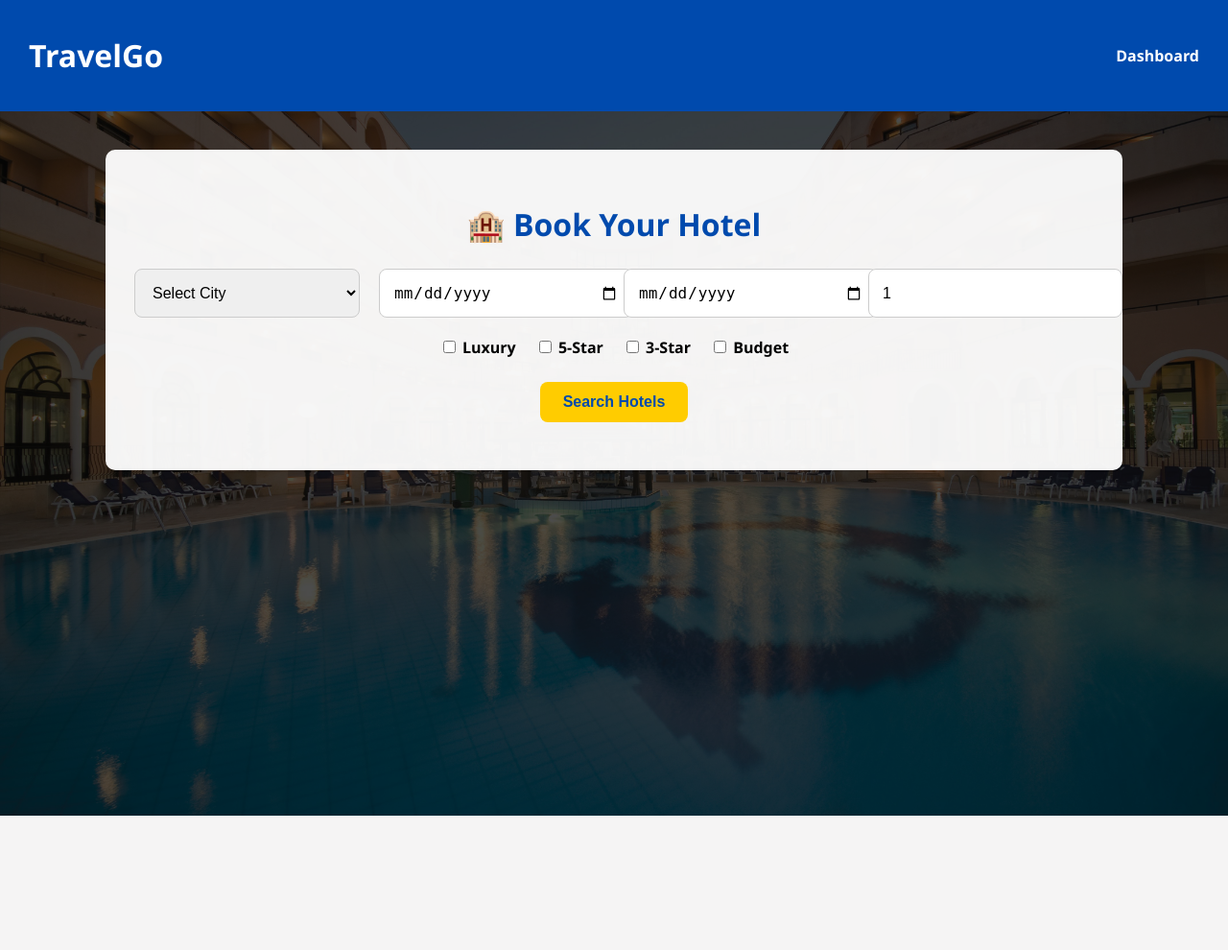
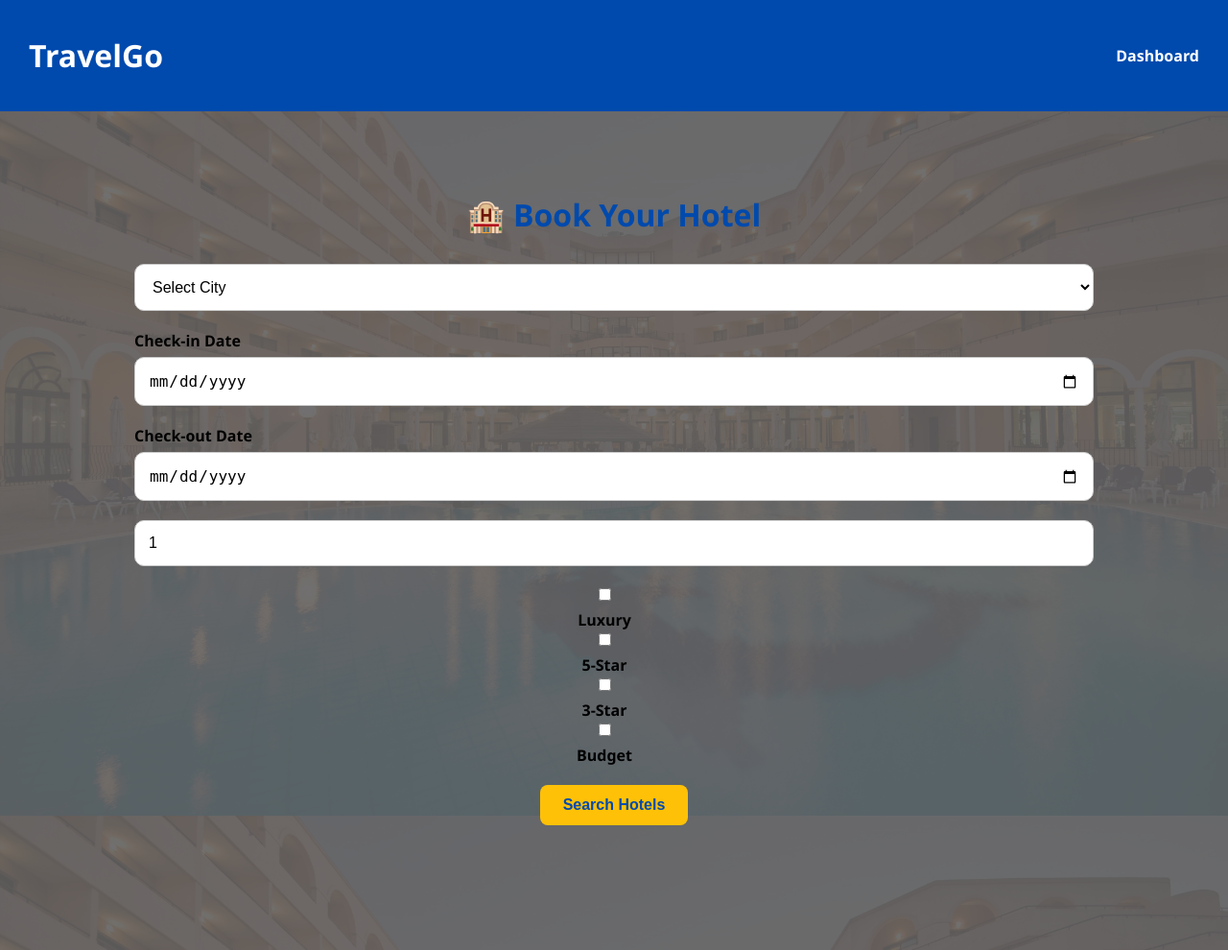
Before and after one commit to AlekhyaPenubakula/Travel-Booking-website_Ec2_Dynamodb_SNS, a Flask app: page /hotels in a window 1280 px wide. Shown: the whole page at 96% size. Before the commit the page ends 850 px from the top, so only its background shows below. Run offline with Flask 3, Linux system fonts and the light colour scheme.

Commit message:
Update hotels.html

```diff
--- a/travel_booking_system/templates/hotels.html
+++ b/travel_booking_system/templates/hotels.html
@@ -8,12 +8,12 @@
       margin: 0;
       padding: 0;
       font-family: 'Segoe UI', sans-serif;
-      background: url('/static/images/hotel.jpg') no-repeat center center fixed;
+      background: url('static/images/hotel.jpg') no-repeat center center fixed;
       background-size: cover;
     }
 
     .overlay {
-      background-color: rgba(0, 0, 0, 0.7);
+      background-color: rgba(98, 96, 96, 0.9);
       min-height: 100vh;
       padding-bottom: 50px;
     }
@@ -35,53 +35,60 @@
 
     .container {
       max-width: 1000px;
-      margin: 40px auto;
+      margin: 30px auto;
       padding: 30px;
-      background-color: rgba(255, 255, 255, 0.95);
-      border-radius: 10px;
     }
 
     h2 {
       text-align: center;
       color: #004aad;
       font-size: 32px;
-      margin-bottom: 25px;
+      margin-bottom: 30px;
+    }
+    form {
+      display: flex;
+      flex-direction: column;
+      gap: 20px;
     }
 
-    .form-section {
+    .container form {
+      margin-top: 30px;
+    }
+
+
+    .form-grid {
       display: grid;
       grid-template-columns: repeat(auto-fit, minmax(200px, 1fr));
-      gap: 20px;
-      margin-bottom: 20px;
+      gap: 25px; /* Increased gap between fields */
     }
 
     select, input[type="date"], input[type="number"] {
       padding: 14px;
       font-size: 16px;
       border: 1px solid #ccc;
-      border-radius: 8px;
+      border-radius: 10px;
       width: 100%;
+      background: white;
+      box-sizing: border-box;
     }
 
     .filters {
-      display: flex;
-      flex-wrap: wrap;
-      gap: 20px;
-      justify-content: center;
-      margin-bottom: 25px;
+      text-align: center;
+      margin: 20px 0;
     }
 
     .filters label {
-      font-weight: 600;
+      margin-right: 20px;
+      font-weight: bold;
     }
 
     .search-btn-container {
       text-align: center;
-      margin-bottom: 20px;
+      margin-top: 10px;
     }
 
     .book-btn {
-      background-color: #ffcc00;
+      background-color: #ffc107;
       color: #004aad;
       padding: 12px 24px;
       border: none;
@@ -92,6 +99,7 @@
       transition: all 0.3s ease;
     }
 
+
     .book-btn:hover {
       background-color: #004aad;
       color: white;
@@ -99,25 +107,33 @@
 
     .hotel-list {
       display: none;
+      margin-top: 20px;
     }
 
     .hotel-card {
       display: flex;
       justify-content: space-between;
       align-items: center;
-      background: #f0f6ff;
+      background: #eaf2fb;
       padding: 20px;
       margin-bottom: 15px;
-      border-radius: 10px;
+      border-radius: 12px;
       box-shadow: 0 4px 12px rgba(0,0,0,0.1);
     }
 
+    label {
+      font-weight: bold;
+      display: flex;
+      flex-direction: column;
+      gap: 6px;
+    }
+
     @media screen and (max-width: 768px) {
-      .hotel-card {
-        flex-direction: column;
-        align-items: flex-start;
-        gap: 12px;
+      form {
+        grid-template-columns: 1fr;
       }
+
+
     }
   </style>
 </head>
@@ -130,24 +146,26 @@
 
     <div class="container">
       <h2>🏨 Book Your Hotel</h2>
-
-      <!-- Form Section -->
-      <form id="hotel-search" onsubmit="event.preventDefault(); filterHotels();">
-        <div class="form-section">
+      <form id="hotel-search">
         <select id="city" required>
           <option value="">Select City</option>
           <option value="Hyderabad">Hyderabad</option>
           <option value="Bangalore">Bangalore</option>
           <option value="Chennai">Chennai</option>
         </select>
+        <label>
+          Check-in Date
+          <input type="date" id="checkin" required />
+        </label>
 
-          <input type="date" id="checkin" required />
+        <label>
+          Check-out Date
           <input type="date" id="checkout" required />
-          <input type="number" id="guests" min="1" value="1" placeholder="Guests" required />
-        </div>
+        </label>
+
+        <input type="number" id="guests" min="1" value="1" placeholder="No. of Guests" required />
       </form>
 
-      <!-- Filters -->
       <div class="filters">
         <label><input type="checkbox" id="Luxury"> Luxury</label>
         <label><input type="checkbox" id="5-Star"> 5-Star</label>
@@ -155,12 +173,10 @@
         <label><input type="checkbox" id="Budget"> Budget</label>
       </div>
 
-      <!-- Search Button -->
-      <div class="search-btn-container">
+      <div style="text-align: center; margin-bottom: 20px;">
         <button id="search-btn" class="book-btn">Search Hotels</button>
       </div>
 
-      <!-- Hotel List -->
       <div id="hotel-list" class="hotel-list"></div>
     </div>
   </div>
@@ -181,7 +197,7 @@
       }
 
       if (checkin > checkout) {
-        alert("Check-out must be after check-in date.");
+        alert("Check-out date must be after check-in.");
         return;
       }
 
@@ -246,7 +262,10 @@
       form.submit();
     }
 
-    document.getElementById("search-btn").addEventListener("click", filterHotels);
+    document.getElementById("search-btn").addEventListener("click", function (e) {
+      e.preventDefault();
+      filterHotels();
+    });
   </script>
 </body>
 </html>
```
Lines whose indentation alone changed are shown as unchanged.
